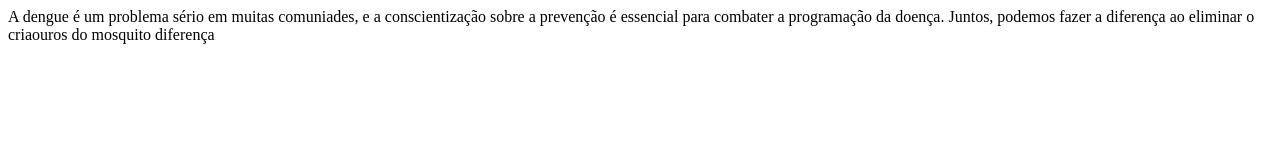
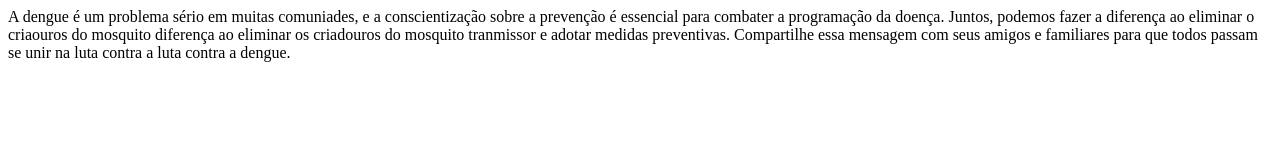
Before and after one commit to nathielypaisca/dengue, a plain HTML site: page index.html in a window 1280 px wide. Drawn offline with Linux system fonts and the light colour scheme.

Commit message:
Add files via upload

```diff
--- a/index.html
+++ b/index.html
@@ -7,6 +7,6 @@
 </head>
 <body>
     A dengue é um problema sério em muitas comuniades, e a conscientização sobre a prevenção é essencial para combater a programação da doença. Juntos, podemos fazer a diferença ao eliminar o criaouros do mosquito
-diferença
-</body>
+diferença ao eliminar os criadouros do mosquito tranmissor e adotar medidas preventivas. Compartilhe essa mensagem com seus amigos e familiares  para que todos passam se unir na luta contra a luta contra a dengue.
+ </body>
 </html>
```
